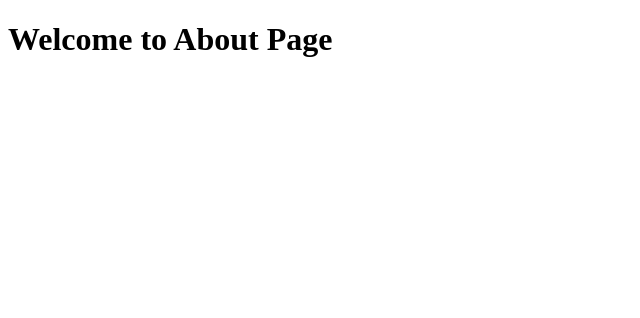
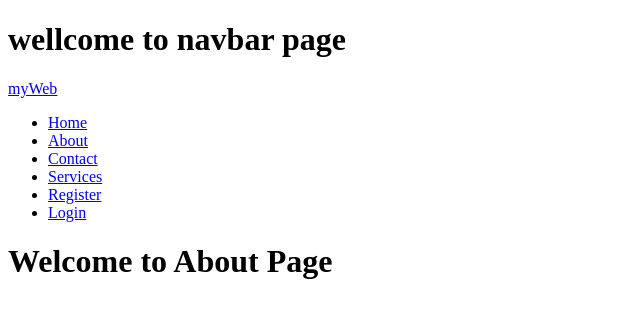
Before and after one commit to 128-Ankit/MERN-PROJECT, a React (Vite) app in the folder client/: page /about in a window 1280 px wide. Shown: the top 318 px of the page, without its empty margins (0-640 px from the left). Built offline with nearby package versions, Linux system fonts and the light colour scheme.

Commit message:
added navbar

```diff
--- a/client/src/App.jsx
+++ b/client/src/App.jsx
@@ -5,10 +5,12 @@ import { Contact } from "./pages/Contact";
 import { Services } from "./pages/Services";
 import { Register } from "./pages/Register";
 import { Login } from './pages/Login';
+import { Navbar } from './conponets/Navbar';
 
 const App = () => {
   return (
     <BrowserRouter>
+      <Navbar />
       <Routes>
         <Route path='/home' element={<Home />} />
         <Route path='/about' element={<About />} />
--- /dev/null
+++ b/client/src/conponets/Navbar.jsx
@@ -0,0 +1,24 @@
+
+export const Navbar = () => {
+    return <>
+    <h1>wellcome to navbar page</h1>
+        <header>
+            <div className="cantaner">
+                <div className="logo-brand">
+                    <a href="/">myWeb</a>
+                </div>
+
+                <nav>
+                    <ul>
+                        <li><a href="/">Home</a></li>
+                        <li><a href="/about">About</a></li>
+                        <li><a href="/contact">Contact</a></li>
+                        <li><a href="/services">Services</a></li>
+                        <li><a href="/register">Register</a></li>
+                        <li><a href="/login">Login</a></li>
+                    </ul>
+                </nav>
+            </div>
+        </header>
+    </>
+}
--- a/client/src/pages/About.jsx
+++ b/client/src/pages/About.jsx
@@ -1,3 +1,4 @@
+
 export const About = () => {
     return <>
         <h1>Welcome to About Page</h1>
```
